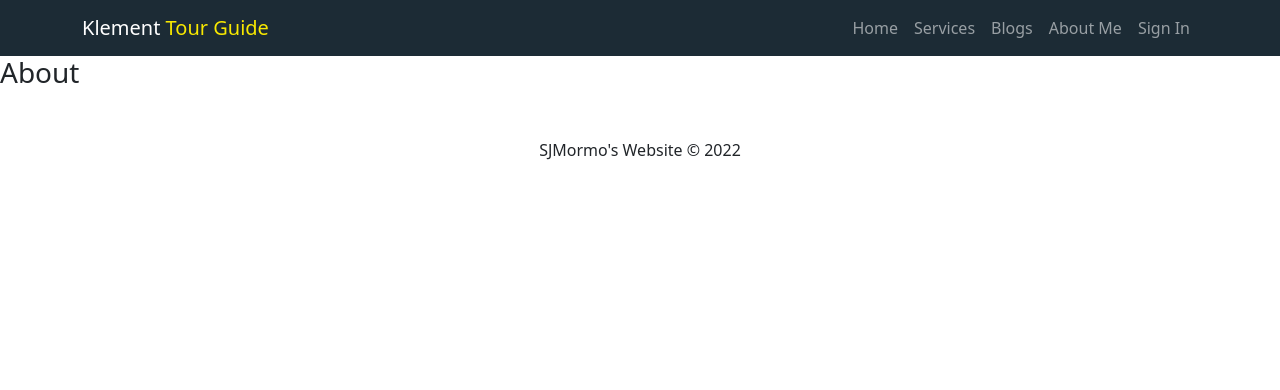
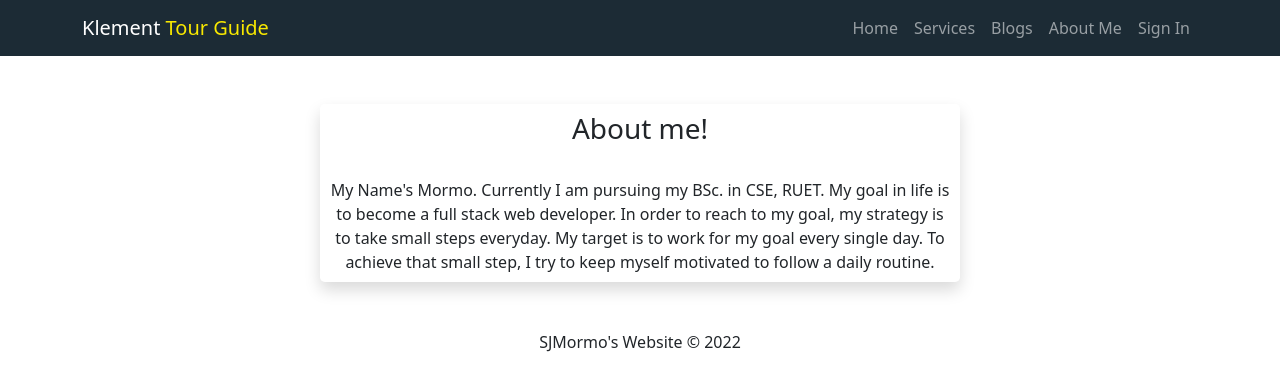
Before and after one commit to SJMormo/klement-tour-guide, a React (Create React App) app: page /about in a window 1280 px wide. Shown: the top 390 px of the page. Built offline with nearby package versions, Linux system fonts and the light colour scheme; no server answers.

Commit message:
About me section added

```diff
--- a/src/components/About/About.js
+++ b/src/components/About/About.js
@@ -2,8 +2,11 @@ import React from 'react';
 
 const About = () => {
     return (
-        <div>
-            <h3>About</h3>
+        <div className='mt-5 w-50 mx-auto shadow rounded-3'>
+            <h3 className='text-center p-2'>About me!</h3>
+            <p className='mt-3 text-center p-2'>
+                My Name's Mormo. Currently I am pursuing my BSc. in CSE, RUET. My goal in life is to become a full stack web developer. In order to reach to my goal, my strategy is to take small steps everyday. My target is to work for my goal every single day. To achieve that small step, I try to keep myself motivated to follow a daily routine.
+            </p>
         </div>
     );
 };
```
